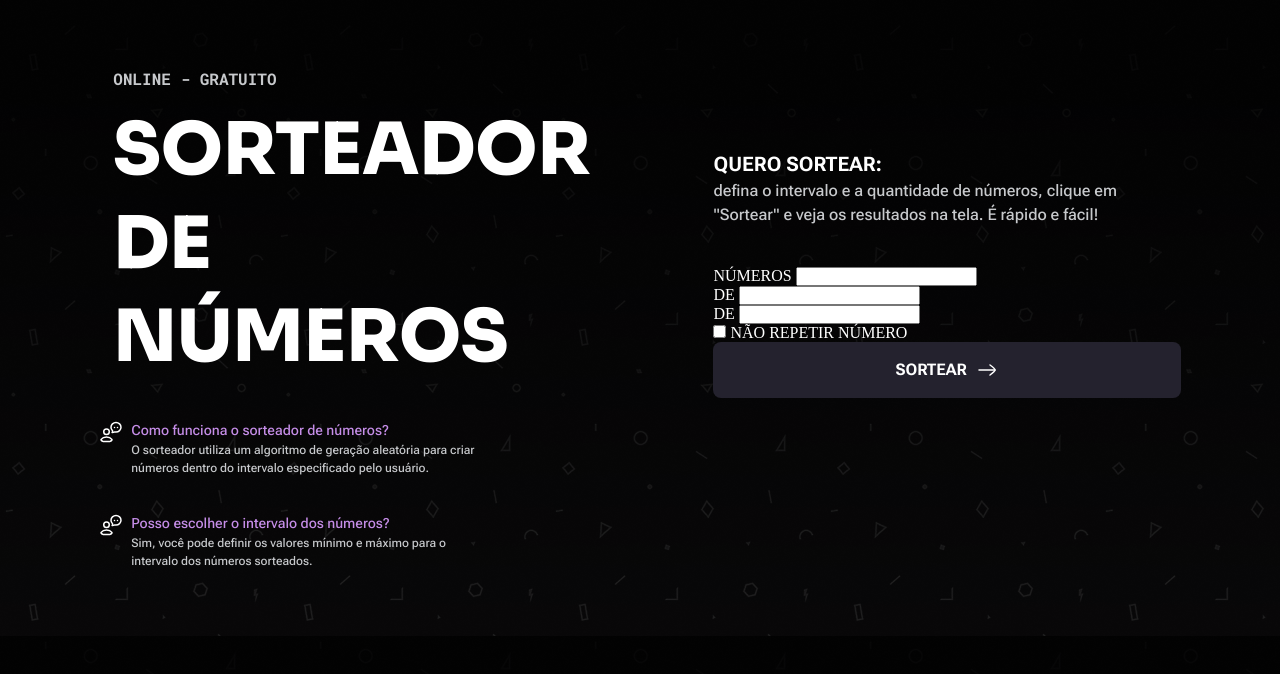
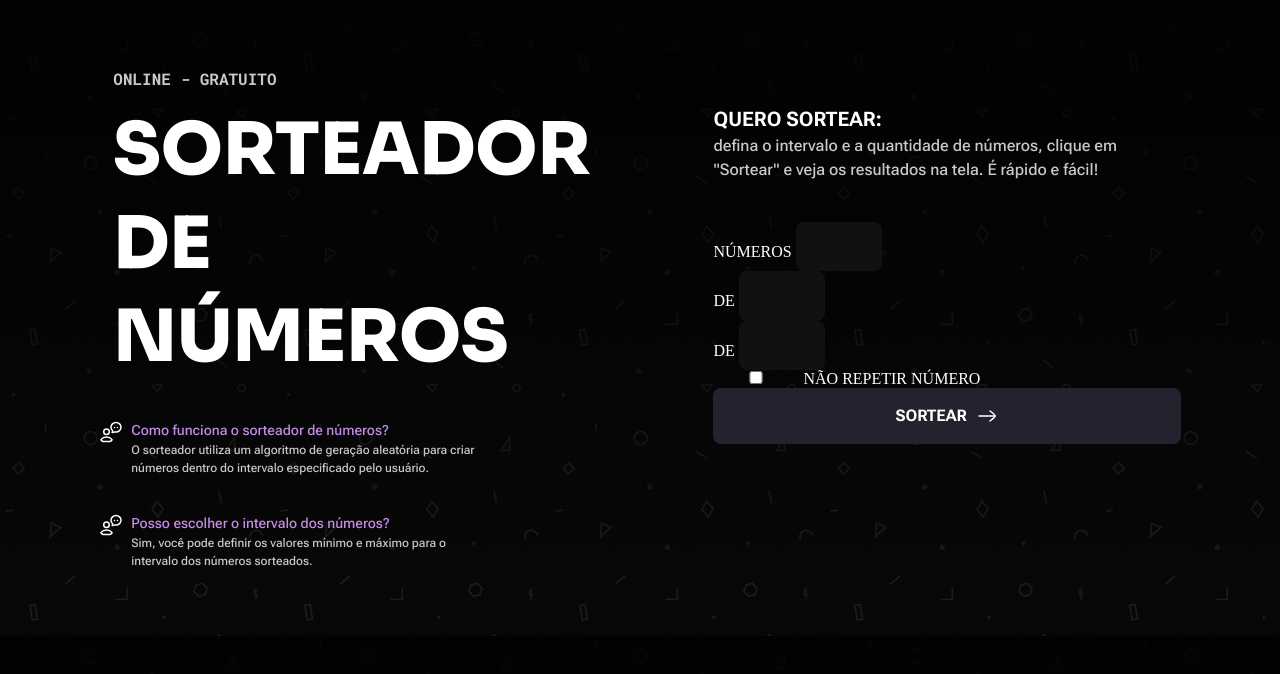
Before and after one commit to Eliseu-Samuel/Sorteador-de-n-meros, a plain HTML site: page JS/3-Sorteador-de-números/index.html in a window 1280 px wide. Shown: the part 132-806 px from the top of the page. Drawn offline with Linux system fonts and the light colour scheme.

Commit message:
estilisando inputs

```diff
--- a/JS/3-Sorteador-de-números/styles/button.css
+++ b/JS/3-Sorteador-de-números/styles/button.css
@@ -19,3 +19,9 @@ button {
 button:hover {
     border: 1px  solid var(--gradient-border);
 }
+
+@media (width <= 24.375rem){
+    button {
+        width: 19.9375rem;
+    }
+}
--- a/JS/3-Sorteador-de-números/styles/index.css
+++ b/JS/3-Sorteador-de-números/styles/index.css
@@ -1,3 +1,4 @@
 @import url(style.css);
 @import url(global.css);
 @import url(button.css);
+@import url(input.css);
--- /dev/null
+++ b/JS/3-Sorteador-de-números/styles/input.css
@@ -0,0 +1,12 @@
+input {
+    width: 5.375rem;
+    padding: .25rem .5rem;
+    background-color: var(--background-secondary);
+    color: var(--content-primary);
+
+    border: none;
+    border-radius: .5rem;
+
+    font: var(--display-small);
+    text-align: center;
+}
```
